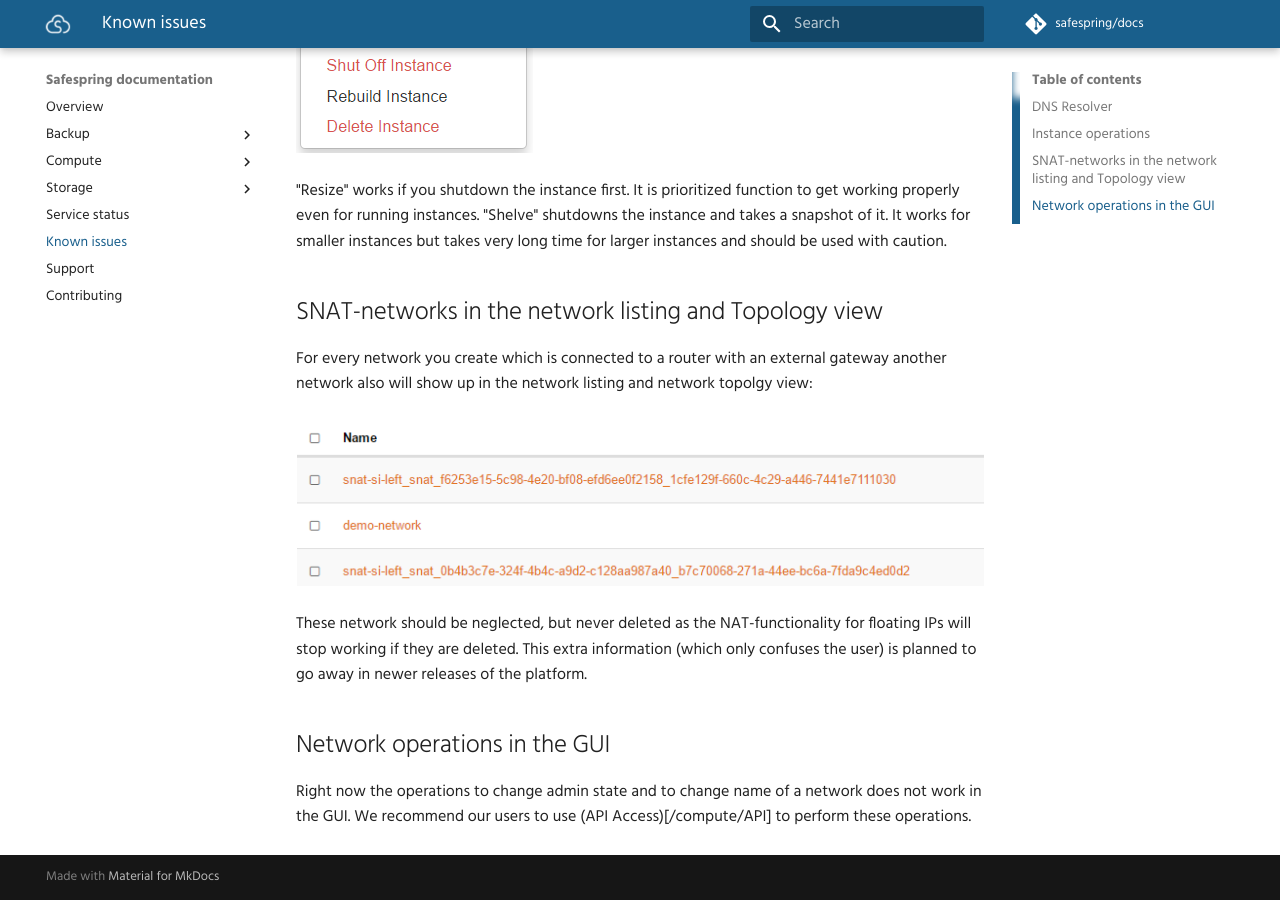
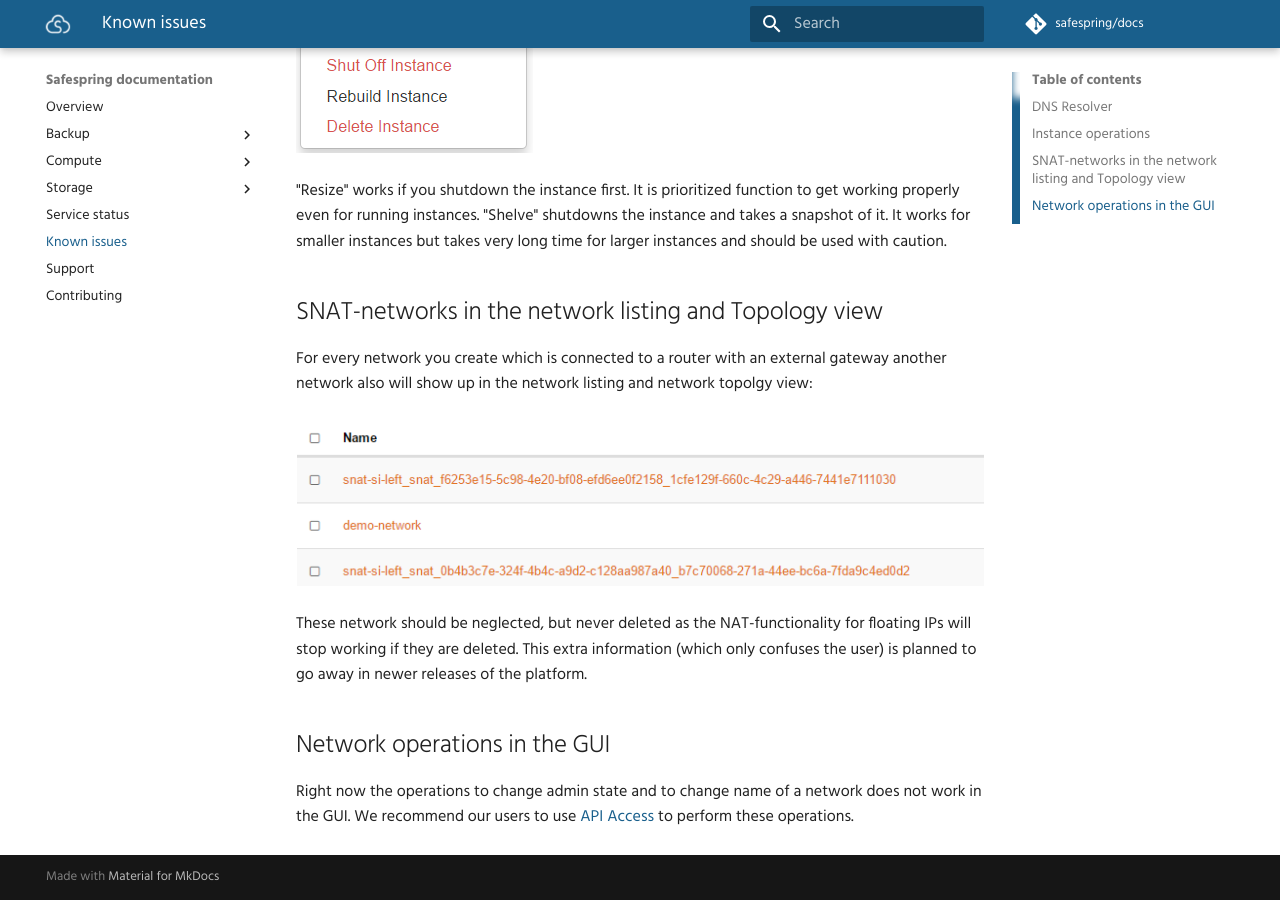
Before and after one commit to safespring/docs, an MkDocs documentation site: the page built from content/known-issues.md, in a window 1280 px wide and 900 px high, scrolled down 1837 px. Built offline with MkDocs 1.6.1 and Material for MkDocs 9.7.7, drawn with Linux system fonts in a browser that asks for light colours; comment, search, counter and statistics services are not loaded; old or Windows-style settings are respelled for this version of MkDocs.

```diff
--- a/content/known-issues.md
+++ b/content/known-issues.md
@@ -26,4 +26,4 @@
 These network should be neglected, but never deleted as the NAT-functionality for floating IPs will stop working if they are deleted. This extra information (which only confuses the user) is planned to go away in newer releases of the platform.
 
 ##Network operations in the GUI
-Right now the operations to change admin state and to change name of a network does not work in the GUI. We recommend our users to use (API Access)[/compute/API] to perform these operations.
+Right now the operations to change admin state and to change name of a network does not work in the GUI. We recommend our users to use [API Access](/compute/API) to perform these operations.
```
